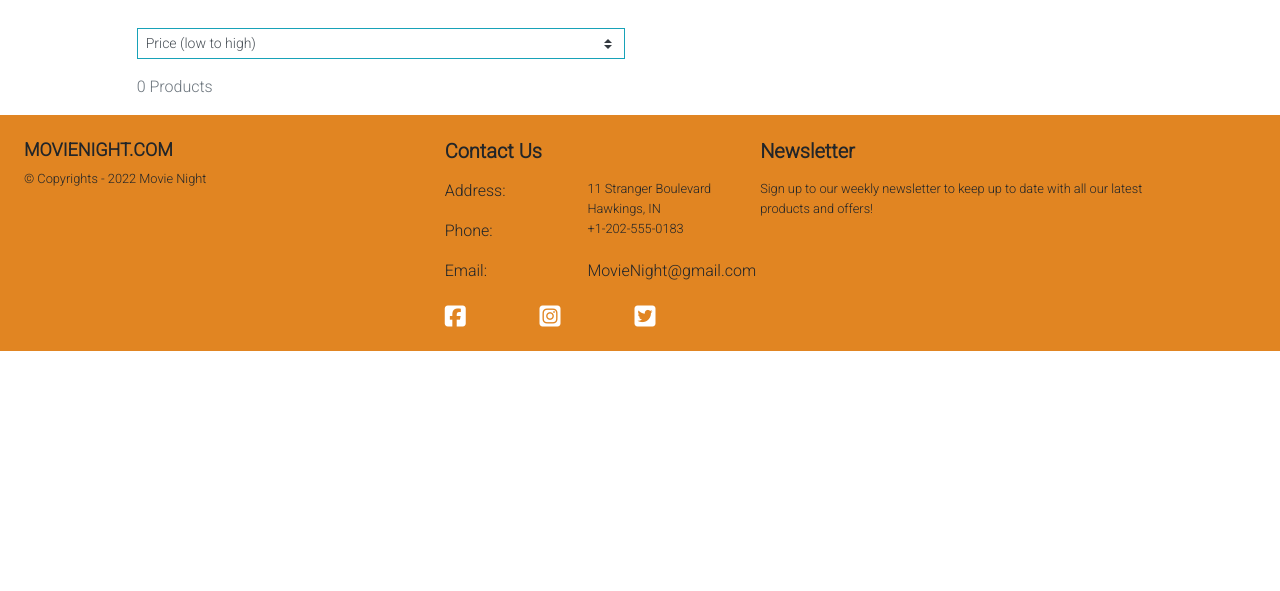
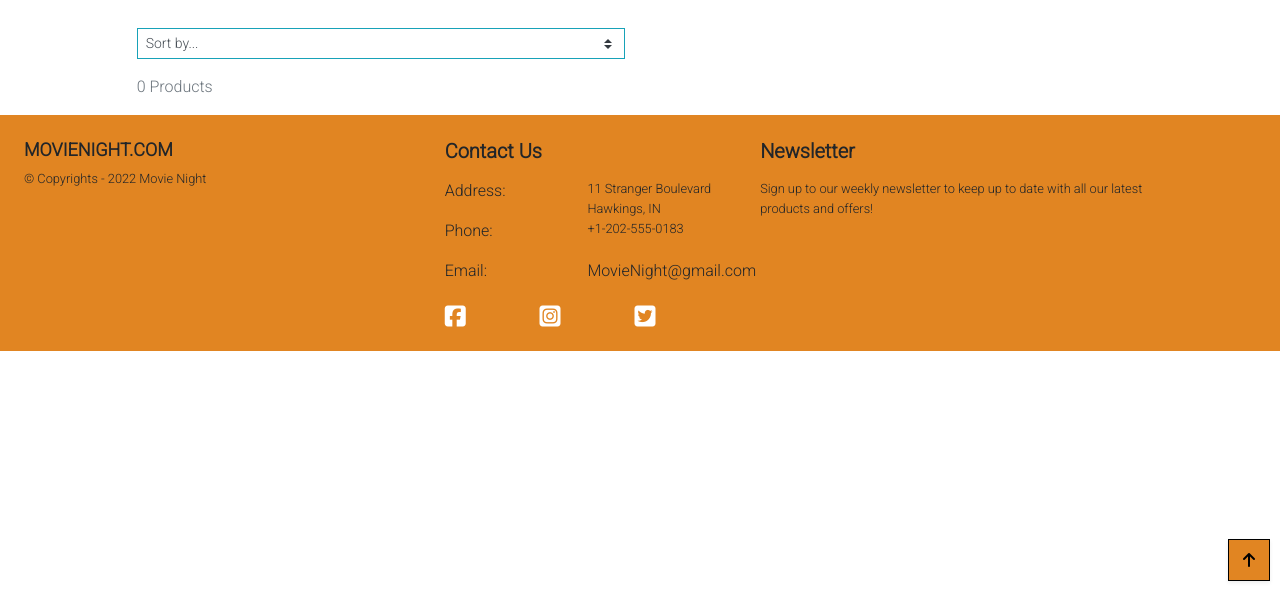
Before and after one commit to FranciscoBarreira/MovieNight, a Django app: a page that uses products/templates/products/products.html in a window 1280 px wide. Shown: the part 209-800 px from the top of the page. Run offline with Django 3.2, Linux system fonts and the light colour scheme; data that the repository does not hold is empty; some libraries are stand-ins or nearby versions.

Commit message:
fix a bug in shop dropdown list

```diff
--- a/products/models.py
+++ b/products/models.py
@@ -105,6 +105,3 @@
         )
     cover_url = models.URLField(max_length=1024, null=True, blank=True)
     cover = models.ImageField(null=True, blank=True)
-
-    class Meta:
-        ordering = ['-created_on']
--- a/products/templates/products/products.html
+++ b/products/templates/products/products.html
@@ -18,14 +18,13 @@
                             <div class="sort-select-wrapper w-50 box-display">
                                 <select id="sort-selector" class="custom-select box-margin custom-select-sm rounded-0 border border-{% if current_sorting != 'None_None' %}info{% else %}black{% endif %}">
                                     <option value="reset" {% if current_sorting == 'None_None' %}selected{% endif %}>Sort by...</option>
-                                    <option value="price_asc" {% if current_sorting == 'price_dvd_asc' %}selected{% endif %}>Price (low to high)</option>
-                                    <option value="price_desc" {% if current_sorting == 'price_dvd_desc' %}selected{% endif %}>Price (high to low)</option>
+                                    <option value="price_asc" {% if current_sorting == 'price_asc' %}selected{% endif %}>Price (low to high)</option>
+                                    <option value="price_desc" {% if current_sorting == 'price_desc' %}selected{% endif %}>Price (high to low)</option>
                                     <option value="rating_asc" {% if current_sorting == 'rating_asc' %}selected{% endif %}>Rating (low to high)</option>
                                     <option value="rating_desc" {% if current_sorting == 'rating_desc' %}selected{% endif %}>Rating (high to low)</option>
-                                    <option value="name_asc" {% if current_sorting == 'title_asc' %}selected{% endif %}>Title (A-Z)</option>
-                                    <option value="name_desc" {% if current_sorting == 'title_desc' %}selected{% endif %}>Title (Z-A)</option>
-                                    <option value="category_asc" {% if current_sorting == 'movie_category_asc' %}selected{% endif %}>Category (A-Z)</option>
-                                    <option value="category_desc" {% if current_sorting == 'movie_category_desc' %}selected{% endif %}>Category (Z-A)</option>
+                                    <option value="title_asc" {% if current_sorting == 'title_asc' %}selected{% endif %}>Title (A-Z)</option>
+                                    <option value="title_desc" {% if current_sorting == 'title_desc' %}selected{% endif %}>Title (Z-A)</option>
+
                                 </select>
                             </div>
                         </div>
@@ -102,4 +101,41 @@
         </div>
     </div>
 </div>
+<div class="btt-button shadow-sm rounded-0 border border-black">
+    <a class="btt-link d-flex h-100">
+        <i class="fas fa-arrow-up text-black mx-auto my-auto"></i>
+    </a>
+</div>
 {% endblock %}
+
+{% block postloadjs %}
+    {{ block.super }}
+    <script type="text/javascript">
+		$('.btt-link').click(function(e) {
+			window.scrollTo(0,0)
+		})
+	</script>
+
+    <script type="text/javascript">
+        $('#sort-selector').change(function() {
+            var selector = $(this);
+            var currentUrl = new URL(window.location);
+
+            var selectedVal = selector.val();
+            if(selectedVal != "reset"){
+                var sort = selectedVal.split("_")[0];
+                var direction = selectedVal.split("_")[1];
+
+                currentUrl.searchParams.set("sort", sort);
+                currentUrl.searchParams.set("direction", direction);
+
+                window.location.replace(currentUrl);
+            } else {
+                currentUrl.searchParams.delete("sort");
+                currentUrl.searchParams.delete("direction");
+
+                window.location.replace(currentUrl);
+            }
+        })
+    </script>
+{% endblock %}
--- a/products/views.py
+++ b/products/views.py
@@ -2,6 +2,7 @@
 from django.contrib import messages
 from django.db.models import Q
 from .models import Movie, Category
+from django.db.models.functions import Lower
 
 # Create your views here.
 
--- a/static/css/base.css
+++ b/static/css/base.css
@@ -90,6 +90,20 @@
     border-radius: 50%;
 }
 
+.btt-button {
+    height: 42px;
+    width: 42px;
+    position: fixed;
+    bottom: 10px;
+    right: 10px;
+    background-color: rgb(225, 133, 34);
+
+}
+.btt-link {
+
+    color: white!important;
+}
+
 .overlay {
     height: 100%;
     width:100%;
```
Also changed, not shown: products/migrations/0005_alter_movie_options.py (added).
